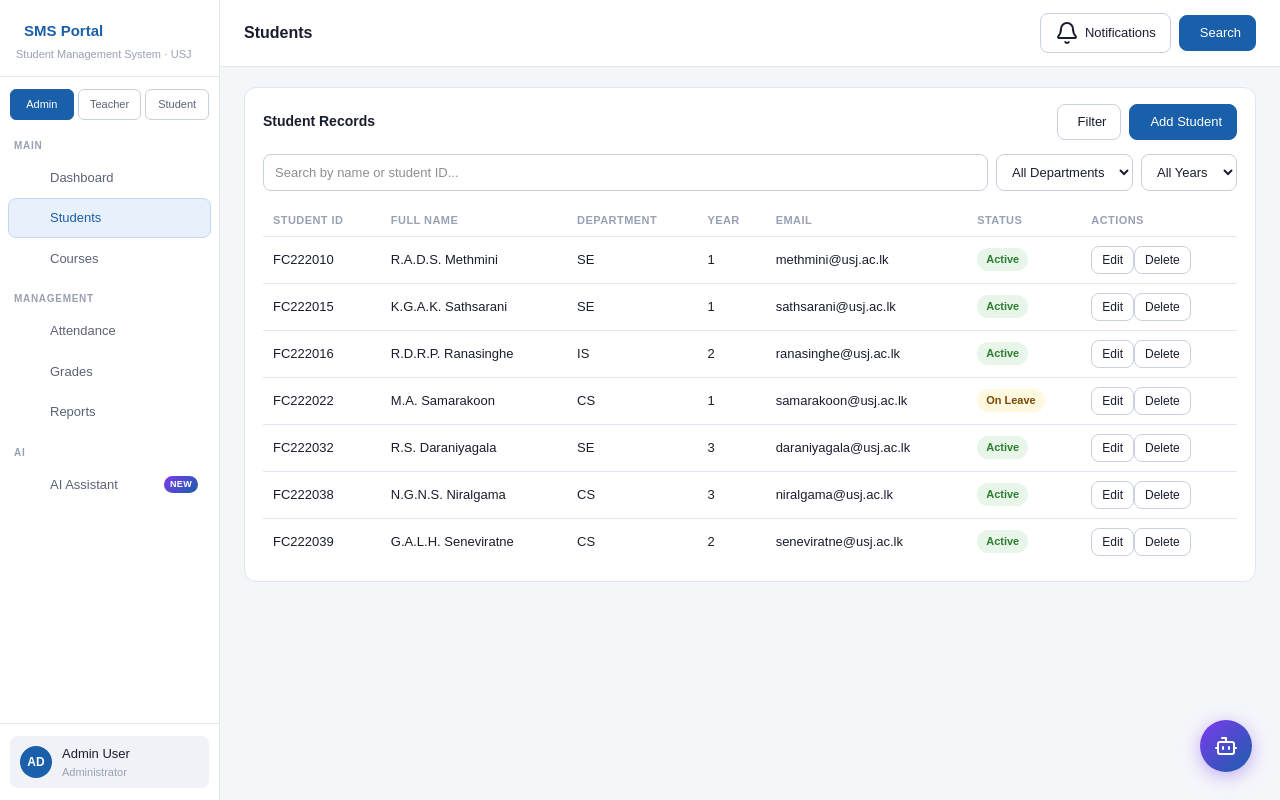
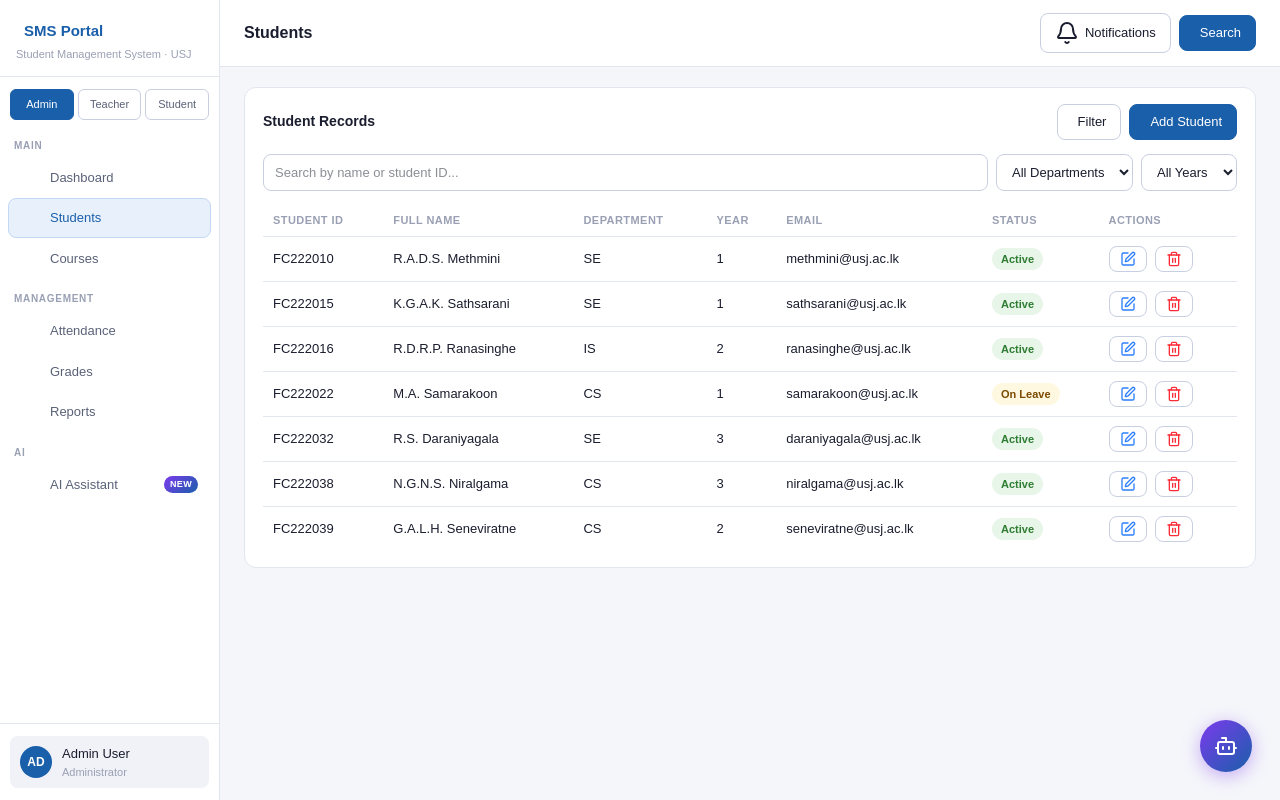
Before and after one commit to sarangas001/student-management-system, a React (Vite) app in the folder client/: page / in a window 1280 px wide. Both pictures are taken after a click on the element "Students". Built offline with nearby package versions, Linux system fonts and the light colour scheme.

Commit message:
'fix-icons'

```diff
--- a/client/src/pages/Admin/AdminAttendance.jsx
+++ b/client/src/pages/Admin/AdminAttendance.jsx
@@ -1,4 +1,5 @@
 import { useState, useEffect } from 'react';
+import { ChevronLeft, ChevronRight } from 'lucide-react';
 
 // ─── API Functions ────────────────────────────────────────────────────────────
 
@@ -278,14 +279,14 @@ export const AdminAttendance = () => {
           <div style={{ display: 'flex', alignItems: 'center', gap: '8px' }}>
             <button className="btn btn-sm cursor-pointer" onClick={goToPrevMonth}
               style={{ padding: '4px 8px', lineHeight: 1 }}>
-              <i className="ti ti-chevron-left" />
+              <ChevronLeft className='w-5 h-5' />
             </button>
             <span style={{ fontSize: '13px', fontWeight: 600, color: 'var(--text)', minWidth: '110px', textAlign: 'center' }}>
               {MONTH_NAMES[calMonth - 1]} {calYear}
             </span>
             <button className="btn btn-sm cursor-pointer" onClick={goToNextMonth}
               style={{ padding: '4px 8px', lineHeight: 1 }}>
-              <i className="ti ti-chevron-right" />
+              <ChevronRight className='w-5 h-5' />
             </button>
           </div>
         </div>
--- a/client/src/pages/Admin/AdminStudents.jsx
+++ b/client/src/pages/Admin/AdminStudents.jsx
@@ -1,3 +1,4 @@
+import { Delete, Edit, Trash2 } from 'lucide-react';
 import { useState, useEffect, useMemo } from 'react';
 
 export const AdminStudents = () => {
@@ -205,12 +206,12 @@ export const AdminStudents = () => {
                       {student.status}
                     </span>
                   </td>
-                  <td>
+                  <td className='flex gap-2 items-center'>
                     <button className="btn btn-sm cursor-pointer" onClick={() => handleEditStudent(student.id)}>
-                      Edit
+                      <Edit className='w-4 h-4 text-blue-500' />
                     </button>
                     <button className="btn btn-sm cursor-pointer" onClick={() => handleDeleteStudent(student.id)}>
-                      Delete
+                      <Trash2 className='w-4 h-4 text-red-500' />
                     </button>
                   </td>
                 </tr>
```
